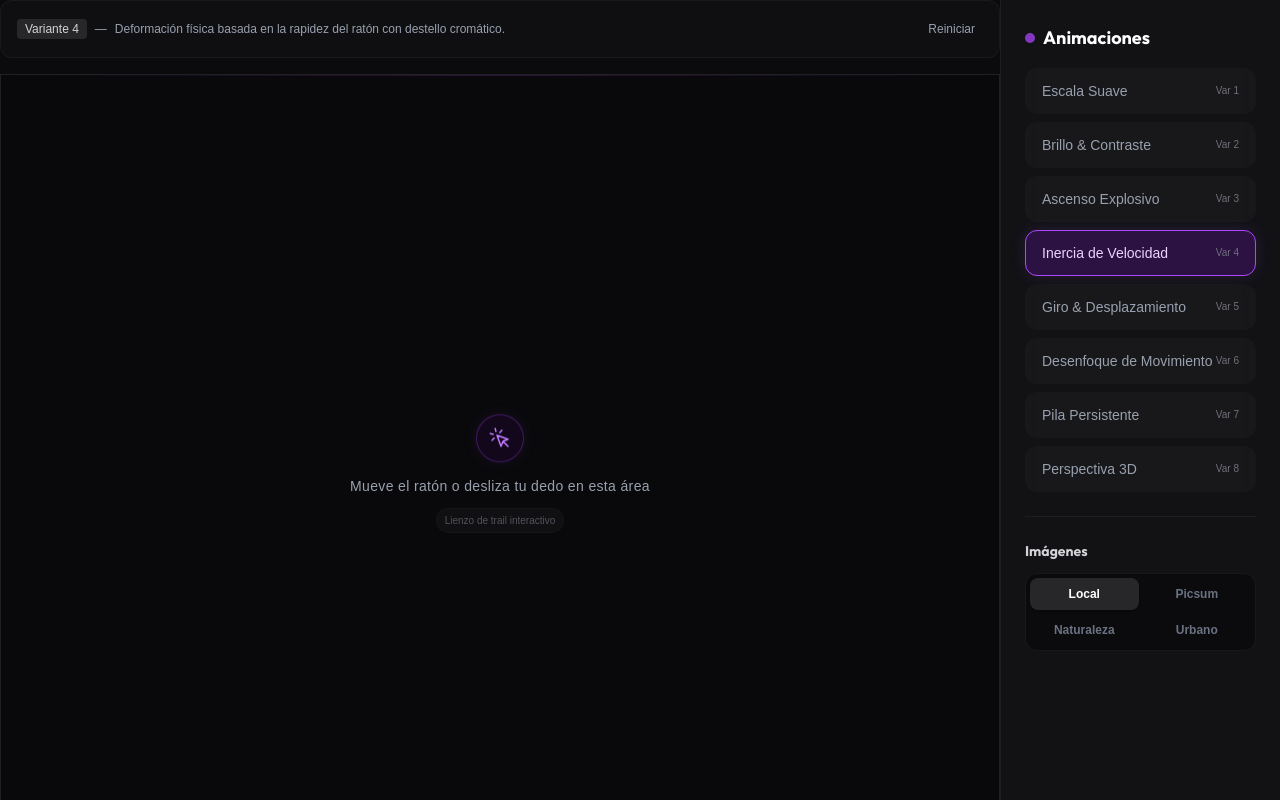
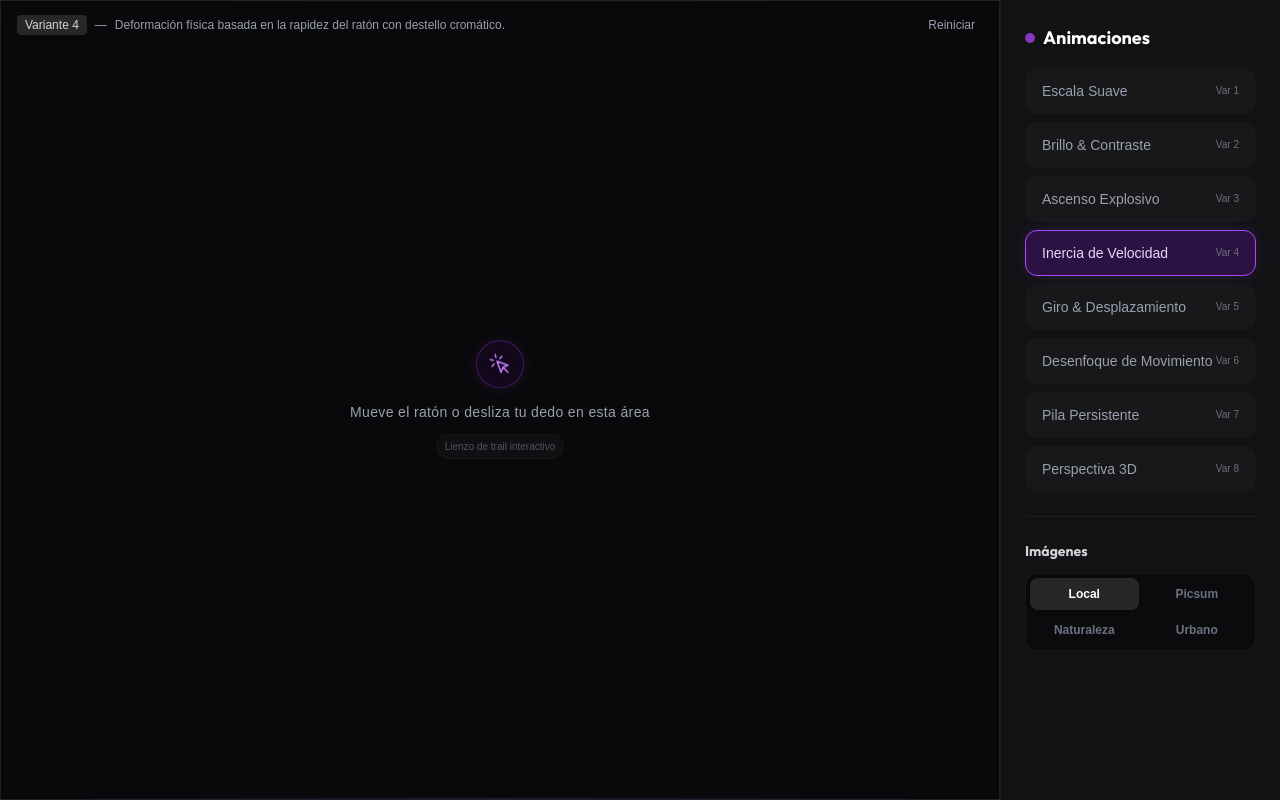
Before and after one commit to sebastianvasquezechavarria1234/image-trail, a React (Vite) app: page / in a window 1280 px wide. Shown: the top 800 px of the page. Built offline with nearby package versions, Linux system fonts and the light colour scheme.

Commit message:
Feat: move variant info bar inside image container as overlay

```diff
--- a/src/App.jsx
+++ b/src/App.jsx
@@ -95,25 +95,7 @@ function App() {
       <div className="w-full grid grid-cols-1 lg:grid-cols-[1fr_280px]">
 
         {/* Play Area */}
-        <div className="flex flex-col gap-4">
-          <div className="bg-zinc-900/40 backdrop-blur-md border border-zinc-800/50 p-4 rounded-xl flex items-center justify-between text-xs text-gray-400">
-            <div className="flex items-center gap-2">
-              <span className="px-2 py-0.5 rounded bg-zinc-800 text-zinc-300 font-mono">Variante {variant}</span>
-              <span>—</span>
-              <span>{VARIANTS.find(v => v.id === variant)?.desc}</span>
-            </div>
-            <button
-              onClick={() => {
-                const temp = variant;
-                setVariant(0);
-                setTimeout(() => setVariant(temp), 50);
-              }}
-              className="hover:text-purple-400 transition-colors cursor-pointer px-2 py-1 rounded hover:bg-zinc-800/50"
-            >
-              Reiniciar
-            </button>
-          </div>
-
+        <div className="flex flex-col">
           <div
             className="relative h-screen w-full bg-zinc-950/80 border border-zinc-800/80 shadow-inner overflow-hidden cursor-crosshair group"
           >
@@ -124,6 +106,25 @@ function App() {
                 variant={variant}
               />
             )}
+
+            {/* Variant info overlay */}
+            <div className="absolute top-0 left-0 right-0 z-[200] flex items-center justify-between px-4 py-3 bg-gradient-to-b from-zinc-950/80 to-transparent text-xs text-gray-400 pointer-events-none">
+              <div className="flex items-center gap-2 pointer-events-auto">
+                <span className="px-2 py-0.5 rounded bg-zinc-800 text-zinc-300 font-mono">Variante {variant}</span>
+                <span>—</span>
+                <span>{VARIANTS.find(v => v.id === variant)?.desc}</span>
+              </div>
+              <button
+                onClick={() => {
+                  const temp = variant;
+                  setVariant(0);
+                  setTimeout(() => setVariant(temp), 50);
+                }}
+                className="hover:text-purple-400 transition-colors cursor-pointer px-2 py-1 rounded hover:bg-zinc-800/50 pointer-events-auto"
+              >
+                Reiniciar
+              </button>
+            </div>
 
             <div className="absolute inset-0 pointer-events-none flex flex-col items-center justify-center gap-3 transition-opacity duration-500 group-hover:opacity-0">
               <div className="w-12 h-12 rounded-full border border-purple-500/30 bg-purple-950/20 flex items-center justify-center animate-bounce shadow-[0_0_15px_rgba(168,85,247,0.1)]">
```
